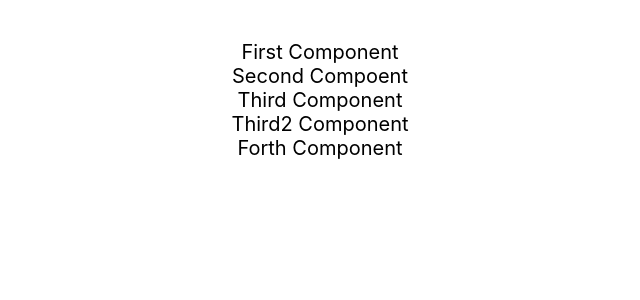
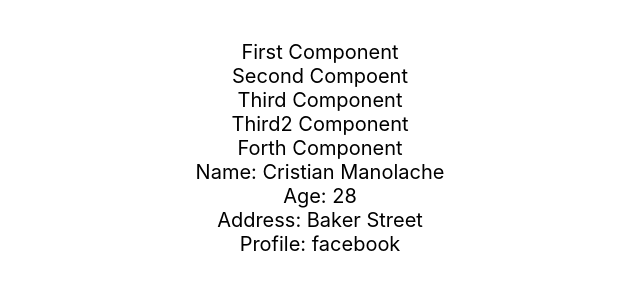
Before and after one commit to cristimanolache28/frontend-project, a React (Create React App) app: page / in a window 1280 px wide. Shown: the top 300 px of the page, without its empty margins (320-960 px from the left). Built offline with nearby package versions, Linux system fonts and the light colour scheme.

Commit message:
add more functions and handled them

```diff
--- a/src/App.js
+++ b/src/App.js
@@ -1,11 +1,13 @@
 import { Component } from 'react';
 import './App.css';
 import LearningComponent from './components/learning-examplex/LearningComponent';
+import LearnJavaScript from './components/learning-examplex/LearnJavaScript';
 
 function App() {
   return (
     <div className="App">
-     <LearningComponent></LearningComponent>
+     <LearningComponent/>
+     <LearnJavaScript/>
     </div>
   );
 }
--- /dev/null
+++ b/src/components/learning-examplex/LearnJavaScript.jsx
@@ -0,0 +1,30 @@
+const person = {
+    name: 'Cristian Manolache',
+    age: '28',
+    address: {
+        line1: 'Baker Street',
+        city: 'Lonndon',
+        country: 'UK'
+    },
+    profiles: ['twitter', 'facebook', 'instagram'],
+    printProfile: () => {
+        person.profiles.map(
+            (profile) => {
+                console.log(profile)
+            }
+        )
+    }
+}
+
+export default function LearnJavaScript() {
+    return (
+        <div>
+            <div>Name: {person.name}</div>
+            <div>Age: {person.age}</div>
+            <div>Address: {person.address.line1}</div>
+            <div>Profile: {person.profiles[1]}</div>
+            <div>{person.printProfile()}</div>
+        </div>
+
+    )
+}
```
